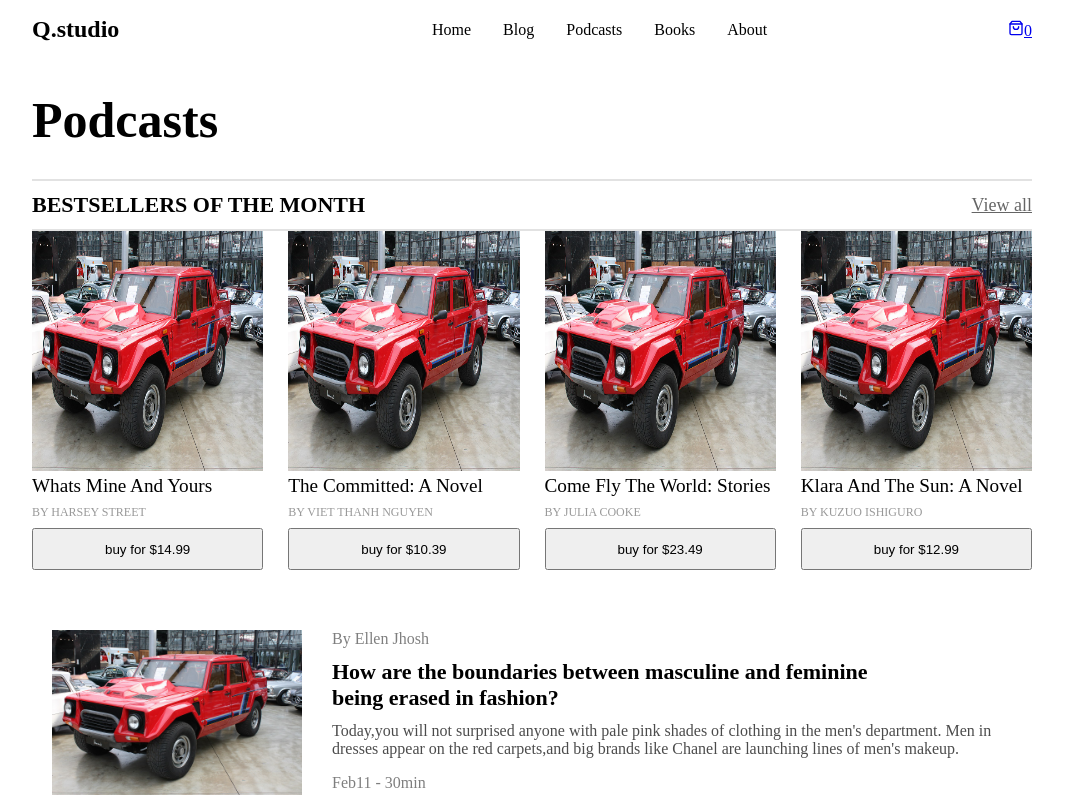
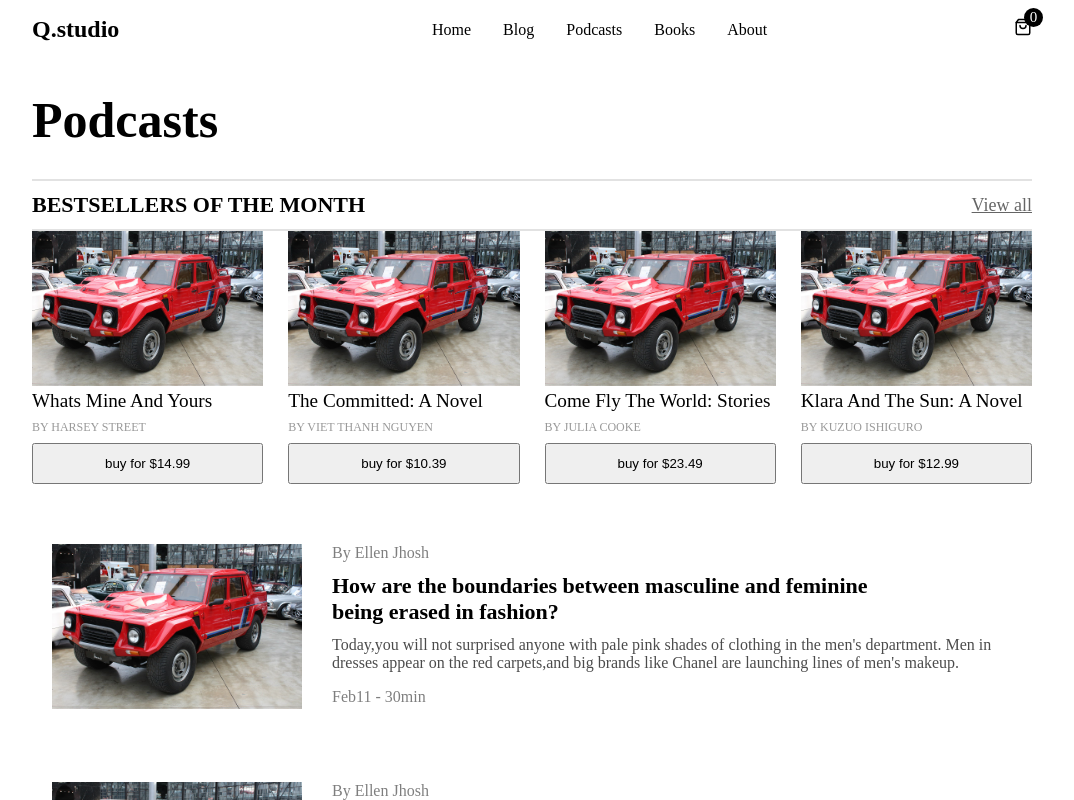
Before and after one commit to Daniyyel1/q-studio, a React (Vite) app: page /podcasts in a window 1280 px wide. Shown: the top 800 px of the page, without its empty margins (108-1182 px from the left). Built offline with nearby package versions, Linux system fonts and the light colour scheme.

Commit message:
updated cart page

```diff
--- a/src/App.jsx
+++ b/src/App.jsx
@@ -1,36 +1,35 @@
-import './App.css'
-import Main from './components/layout/Main'
-import {Route, Routes} from 'react-router-dom'
-import Home from "./components/pages/Home"
-import Blog from "./components/pages/Blog"
-import PodCasts from "./components/pages/PodCasts"
-import Books from "./components/pages/Books"
-import About from "./components/pages/About"
-import CartPage from "./components/pages/CartPage"
-import ShopPage from './components/pages/ShopPage'
-import BookDetailsPage from './components/subComponents/BookDetailsPage'
-
-
+import "./App.css";
+import Main from "./components/layout/Main";
+import { Route, Routes } from "react-router-dom";
+import Home from "./components/pages/Home";
+import Blog from "./components/pages/Blog";
+import PodCasts from "./components/pages/PodCasts";
+import Books from "./components/pages/Books";
+import About from "./components/pages/About";
+import CartPage from "./components/pages/CartPage";
+import ShopPage from "./components/pages/ShopPage";
+import BookDetailsPage from "./components/subComponents/BookDetailsPage";
+import { BookProvider } from "./contexts/BookContext";
 
 function App() {
-
   return (
-    <Routes>
-      <Route path='/' element={<Main />}>
-
-        <Route index element={<Home />} />
-        <Route path='/blog' element={<Blog />}/>
-        <Route  path='/podcasts' element={<PodCasts />}/>
-        <Route  path='/books' element={<Books />}/>
-        <Route  path='book/:id' element={<BookDetailsPage />}/>
-        <Route  path='/about' element={<About />}/>
-        <Route  path='/cart' element={<CartPage />}/>
-        <Route  path='/shop' element={<ShopPage />}/>
-      </Route>
-    </Routes>
-
-  )
+    <>
+      <BookProvider>
+        <Routes>
+          <Route path="/" element={<Main />}>
+            <Route index element={<Home />} />
+            <Route path="/blog" element={<Blog />} />
+            <Route path="/podcasts" element={<PodCasts />} />
+            <Route path="/books" element={<Books />} />
+            <Route path="book/:id" element={<BookDetailsPage />} />
+            <Route path="/about" element={<About />} />
+            <Route path="/cart" element={<CartPage />} />
+            <Route path="/shop" element={<ShopPage />} />
+          </Route>
+        </Routes>
+      </BookProvider>
+    </>
+  );
 }
 
-
-export default App
+export default App;
--- a/src/Data.js
+++ b/src/Data.js
@@ -4,6 +4,7 @@ export const Items = [
   {
     bookProducts: [
       {
+        id: 1,
         img: imgOne,
         title: "whats mine and yours",
         author: "Harsey Street",
@@ -11,6 +12,7 @@ export const Items = [
       },
 
       {
+        id: 2,
         img: imgOne,
         title: "The Committed: A Novel",
         author: "Viet Thanh Nguyen",
@@ -18,6 +20,7 @@ export const Items = [
       },
 
       {
+        id: 3,
         img: imgOne,
         title: "Come Fly the World: Stories",
         author: "Julia Cooke",
@@ -25,6 +28,7 @@ export const Items = [
       },
 
       {
+        id: 4,
         img: imgOne,
         title: "Klara and the Sun: A novel",
         author: "Kuzuo Ishiguro",
--- a/src/components/layout/Navbar.jsx
+++ b/src/components/layout/Navbar.jsx
@@ -1,14 +1,15 @@
-import React from 'react'
+import React, { useContext } from "react";
 import { FiShoppingBag } from "react-icons/fi";
-import { NavWrapper } from '../styles';
-import { Link } from 'react-router-dom';
-
+import { NavWrapper } from "../styles";
+import { Link } from "react-router-dom";
+import BookContext from "../../contexts/BookContext";
 
 const Navbar = () => {
+  const { addedBook } = useContext(BookContext);
   return (
-
-       <NavWrapper className='genLayout'>
-            <h1>Q.<span>studio</span>
+    <NavWrapper className="genLayout">
+      <h1>
+        Q.<span>studio</span>
       </h1>
 
       <div className="navRight">
@@ -23,14 +24,12 @@ const Navbar = () => {
         <div className="navIcons">
           <Link to="/cart">
             <FiShoppingBag />
-                    <span>0</span>
+            <span>{addedBook.length}</span>
           </Link>
         </div>
       </div>
+    </NavWrapper>
+  );
+};
 
-       </NavWrapper>
-
-  )
-}
-
-export default Navbar
+export default Navbar;
--- a/src/components/pages/Books.jsx
+++ b/src/components/pages/Books.jsx
@@ -18,7 +18,7 @@ const Books = () => {
 
       <div className="booksWrapper">
         {Items[0].bookProducts?.map((bookProduct) => {
-          return <BookCard item={bookProduct} key={bookProduct.key}/>;
+          return <BookCard item={bookProduct} />;
         })}
       </div>
 
--- a/src/components/styles.js
+++ b/src/components/styles.js
@@ -25,8 +25,31 @@ export const NavWrapper = styled.nav`
     color: #000;
   }
 
-  .navIcons {
+  /* .navIcons {
+    border:2px solid;
+  } */
+
+  .navIcons>a{
+    font-size: 18px;
+    text-decoration: none;
     color: #000;
+    position: relative;
+  }
+
+  .navIcons>a>span{
+    position: absolute;
+    padding: .6rem;
+    top: -12px;
+    right: -.7rem;
+    background-color: #000;
+    color: #fff;
+    display: flex;
+    justify-content: center;
+    align-items: center;
+    width: 15px;
+    height: 15px;
+    font-size: 15px;
+    border-radius: 100%;
   }
 `;
 
@@ -35,9 +58,9 @@ export const BannerWrapper = styled.div`
   grid-template-columns: 2fr 1fr;
   gap: 2rem;
 
-  .bigBanner img {
+  .bigBanner>img {
     width: 100%;
-    height: 55vh;
+    /* height: 55vh; */
   }
 
   .bgInfo,
@@ -77,7 +100,7 @@ export const BannerWrapper = styled.div`
 
   .bannerPostCard img {
     width: 100%;
-    height: 25vh;
+    /* height: 25vh; */
   }
 
   .bannerPostCard h2 {
@@ -111,7 +134,7 @@ export const TrendingWrapper = styled.section`
 
   .trendBox img {
     width: 100%;
-    height: 30vh;
+    /* height: 30vh; */
   }
 
   .trendBox h2 {
@@ -178,7 +201,7 @@ export const ArticlesWrapper = styled.section`
 
   .artBox img {
     width: 300px;
-    height: 30vh;
+    /* height: 30vh; */
   }
 
   .artInfo span {
@@ -319,7 +342,7 @@ export const BookContainer = styled.div`
 export const BookCardWrapper = styled.section`
   img {
     width: 100%;
-    height: 30vh;
+    /* height: 30vh; */
   }
 
   h1 {
@@ -347,8 +370,8 @@ export const BookShopCardWrapper = styled.section`
   padding-block: 1rem;
 
   img {
-    height: 270px;
-    width: 180px;
+    /* height: 270px; */
+    width: 27%;
   }
 
   .wrapperD span {
--- a/src/components/subComponents/BookCard.jsx
+++ b/src/components/subComponents/BookCard.jsx
@@ -1,15 +1,17 @@
-import React from 'react'
+import React, { useContext } from 'react'
 import { BookCardWrapper } from '../styles'
+import BookContext from '../../contexts/BookContext';
 
 const BookCard = ({item}) => {
+  const { addToCart } = useContext(BookContext);
   return (
-    <BookCardWrapper>
+    <BookCardWrapper key={item.id}>
         <img src={item.img} alt="book" />
 
         <h1>{item.title}</h1>
         <span>by {item.author}</span>
 
-        <button>buy for ${item.price}</button>
+        <button onClick={() => addToCart(item)}>buy for ${item.price}</button>
     </BookCardWrapper>
   )
 }
--- a/src/components/subComponents/BookShopCard.jsx
+++ b/src/components/subComponents/BookShopCard.jsx
@@ -4,7 +4,7 @@ import { Link } from "react-router-dom";
 
 const BookShopCard = ({ item }) => {
   return (
-    <BookShopCardWrapper>
+    <BookShopCardWrapper key={item.author}>
       <img src={item.img} alt="book" />
 
 
--- a/src/components/subComponents/BookShops.jsx
+++ b/src/components/subComponents/BookShops.jsx
@@ -6,7 +6,7 @@ const BookShops = () => {
   return (
     <div className="bookShopWrapper">
       {Items[1].categorizedBooks?.map((categorizedBook) => {
-        return <BookShopCard item={categorizedBook} key={categorizedBook.key} />;
+        return <BookShopCard item={categorizedBook} />;
       })}
     </div>
   );
--- /dev/null
+++ b/src/contexts/BookContext.jsx
@@ -0,0 +1,47 @@
+import { createContext, useEffect, useState } from "react";
+
+const BookContext = createContext({}); //creating book context here
+
+// function to get book from localStorage (.i.e to persist the book added to cart)
+const getBooksFromStorage = () => {
+  const selectedBooks = localStorage.getItem("selectedBooks");
+  const parsedBooks = selectedBooks ? JSON.parse(selectedBooks) : selectedBooks;
+  return Array.isArray(parsedBooks) ? parsedBooks : [];
+};
+
+// book provider function
+export const BookProvider = ({ children }) => {
+  const [addedBook, setAddedBook] = useState(getBooksFromStorage());
+
+  // function to add book to cart
+  const addToCart = (book) => {
+    const exist = addedBook.find((x) => x.id === book.id);
+    if (exist) {
+      setAddedBook(
+        addedBook.map((x) =>
+          x.id === book.id ? { ...exist, qty: exist.qty + 1 } : x
+        )
+      );
+    } else {
+      setAddedBook([...addedBook, { ...book, qty: 1 }]);
+    }
+  };
+
+  useEffect(() => {
+    localStorage.setItem("selectedBooks", JSON.stringify(addedBook));
+  }, [addedBook]);
+
+  return (
+    <BookContext.Provider
+      value={{
+        addedBook,
+        addToCart,
+        // removeFromCart,
+      }}
+    >
+      {children}
+    </BookContext.Provider>
+  );
+};
+
+export default BookContext;
```
Lines whose indentation alone changed are shown as unchanged.
